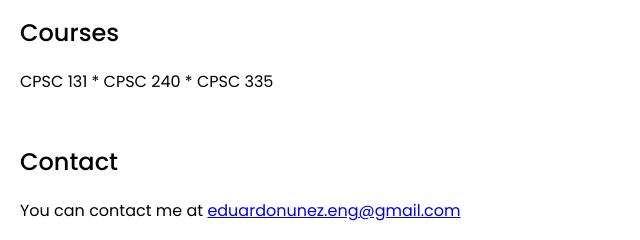
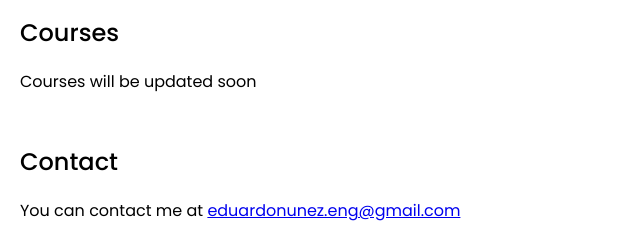
Before and after one commit to eddayyy/Website, a plain HTML site: page index.html in a window 1280 px wide. Shown: the part 492-732 px from the top of the page, 0-640 px from the left. Drawn offline with Linux system fonts and the light colour scheme.

Commit message:
Removed courses

```diff
--- a/index.html
+++ b/index.html
@@ -29,7 +29,7 @@
 
       <section id="courses">
         <h2>Courses</h2>
-        <p>CPSC 131 * CPSC 240 * CPSC 335</p>
+        <p>Courses will be updated soon</p>
       </section>
 
       <section id="contact">
```
